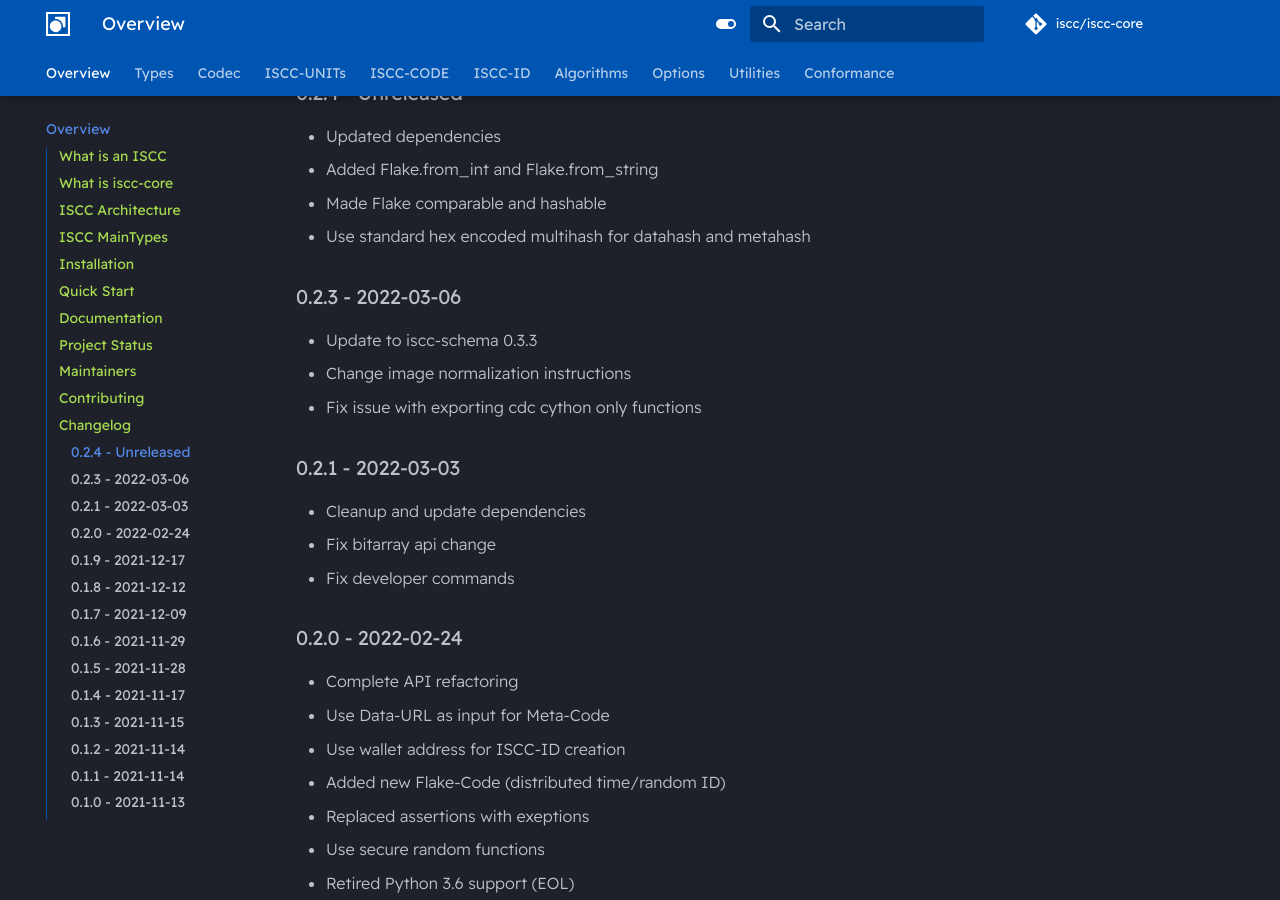
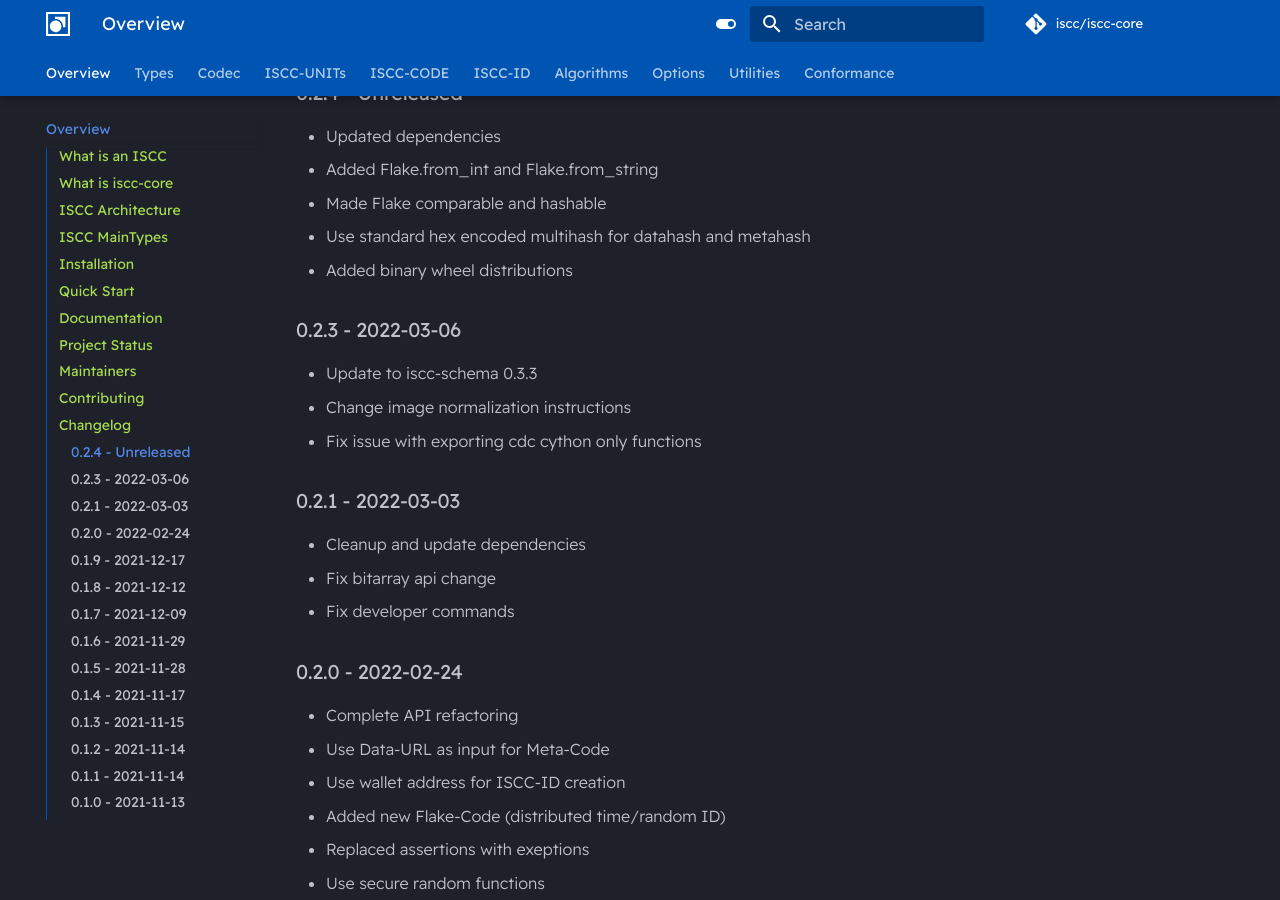
Before and after one commit to iscc/iscc-core, an MkDocs documentation site: the page built from docs/index.md, in a window 1280 px wide and 900 px high, scrolled down 4512 px. Built offline with MkDocs 1.6.1 and Material for MkDocs 9.7.7, drawn with Linux system fonts in a browser that asks for light colours; comment, search, counter and statistics services are not loaded.

Commit message:
Build wheels via Github CI.

```diff
--- a/docs/index.md
+++ b/docs/index.md
@@ -149,6 +149,7 @@ You may also want join our developer chat on Telegram at <https://t.me/iscc_dev>
 - Added Flake.from_int and Flake.from_string
 - Made Flake comparable and hashable
 - Use standard hex encoded multihash for datahash and metahash
+- Added binary wheel distributions
 
 ### 0.2.3 - 2022-03-06
 - Update to iscc-schema 0.3.3
```
Also changed, not shown: README.md (+1 -0 lines), 1 other file.
